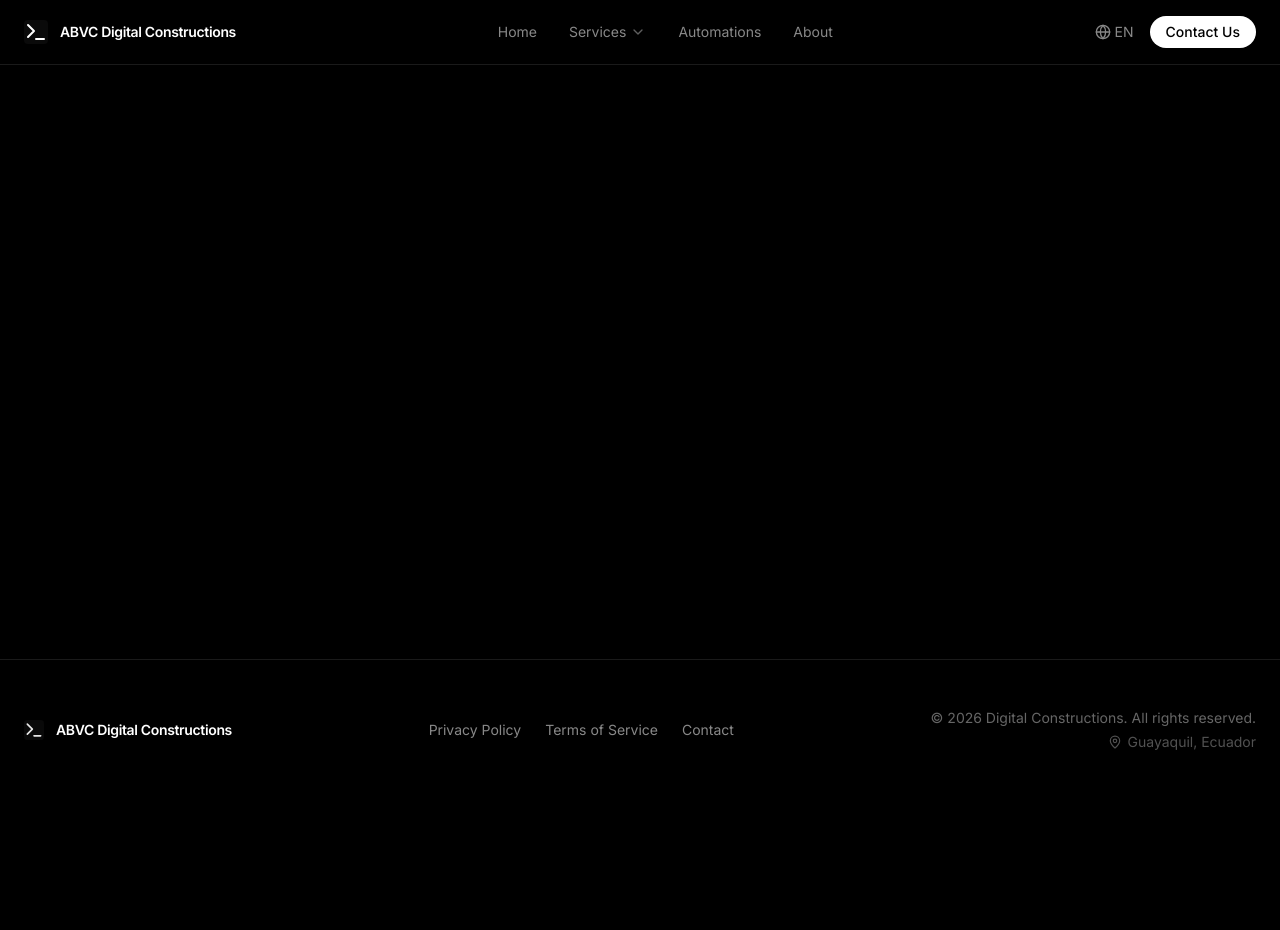
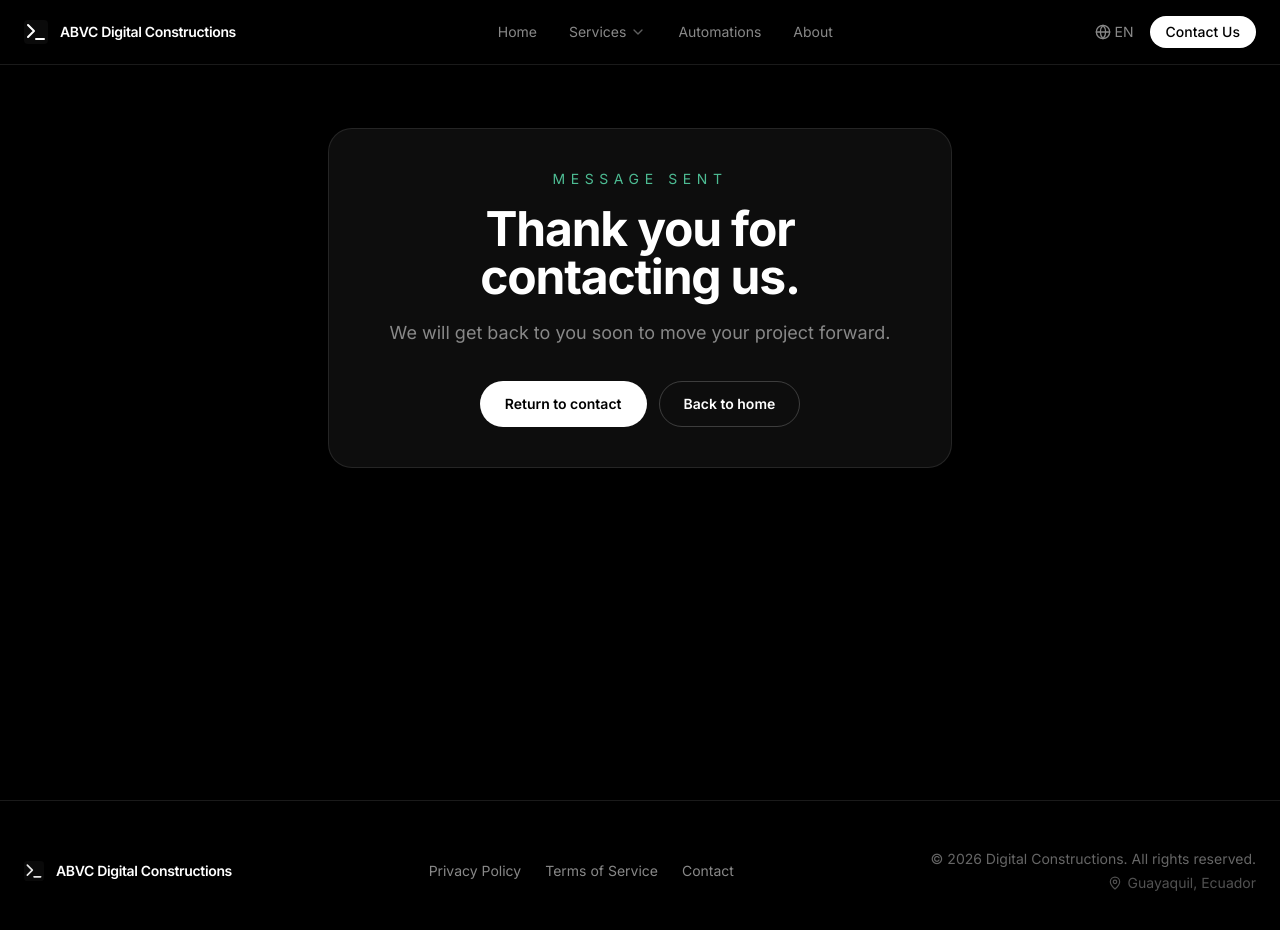
Before and after one commit to DigitalConstructions/DC-Prototype, a React (Vite) app: page /gracias in a window 1280 px wide. Shown: the top 930 px of the page. Before the commit the page ends 800 px from the top, so only its background shows below. Built offline with nearby package versions, Linux system fonts and the light colour scheme.

Commit message:
Add thank-you page and updated contact form routing

```diff
--- a/src/components/AnimatedRoutes.tsx
+++ b/src/components/AnimatedRoutes.tsx
@@ -4,6 +4,7 @@ import { AnimatePresence } from 'motion/react';
 import Home from '../pages/Home';
 import About from '../pages/About';
 import Contact from '../pages/Contact';
+import ThankYou from '../pages/ThankYou';
 import Privacy from '../pages/Privacy';
 import Terms from '../pages/Terms';
 import ServiceDetail from '../pages/ServiceDetail';
@@ -18,6 +19,7 @@ export default function AnimatedRoutes() {
         <Route path="/" element={<Home />} />
         <Route path="/about" element={<About />} />
         <Route path="/contact" element={<Contact />} />
+        <Route path="/gracias" element={<ThankYou />} />
         <Route path="/privacy" element={<Privacy />} />
         <Route path="/terms" element={<Terms />} />
         <Route path="/services/:id" element={<ServiceDetail />} />
--- a/src/i18n/locales/en.ts
+++ b/src/i18n/locales/en.ts
@@ -190,6 +190,9 @@ export const en = {
         name: "Name",
         email: "Email",
         company: "Company",
+        phone: "Phone",
+        phonePlaceholder: "Country code + number, e.g. +1 555 000 0000",
+        phoneHelp: "Include the country code first, for example +1 555 000 0000",
         message: "Message",
         prefilledMessage: "Hello, I would like to receive more information about the service: {{service}}",
         submit: "Send Message",
@@ -206,6 +209,13 @@ export const en = {
         phoneText: "Mon-Fri from 8am to 5pm.",
         phoneNumber: "+1 (555) 000-0000"
       }
+    },
+    thankYou: {
+      badge: "Message sent",
+      title: "Thank you for contacting us.",
+      subtitle: "We will get back to you soon to move your project forward.",
+      returnButton: "Return to contact",
+      homeButton: "Back to home"
     },
     serviceDetail: {
       back: "Back to Home",
--- a/src/i18n/locales/es.ts
+++ b/src/i18n/locales/es.ts
@@ -190,6 +190,9 @@ export const es = {
         name: "Nombre",
         email: "Correo Electrónico",
         company: "Empresa",
+        phone: "Teléfono",
+        phonePlaceholder: "Código de país + número, ej. +56 912 345 678",
+        phoneHelp: "Incluye el código de país al inicio, por ejemplo +56 912 345 678",
         message: "Mensaje",
         prefilledMessage: "Hola, me gustaría recibir más información sobre el servicio de: {{service}}",
         submit: "Enviar Mensaje",
@@ -206,6 +209,13 @@ export const es = {
         phoneText: "Lun-Vie de 8am a 5pm.",
         phoneNumber: "+1 (555) 000-0000"
       }
+    },
+    thankYou: {
+      badge: "Mensaje enviado",
+      title: "Gracias por contactarnos.",
+      subtitle: "Pronto nos pondremos en contacto contigo para avanzar con tu proyecto.",
+      returnButton: "Volver al contacto",
+      homeButton: "Volver al inicio"
     },
     serviceDetail: {
       back: "Volver al Inicio",
--- a/src/pages/Contact.tsx
+++ b/src/pages/Contact.tsx
@@ -35,7 +35,7 @@ export default function Contact() {
         <form
           name="contact"
           method="POST"
-          action="/contact?success=true"
+          action="/gracias"
           data-netlify="true"
           netlify-honeypot="bot-field"
           className="space-y-6"
@@ -77,6 +77,19 @@ export default function Contact() {
             />
           </div>
           <div className="space-y-2">
+            <label className="text-sm font-medium text-vercel-gray-300">{t('contact.form.phone')}</label>
+            <input
+              type="tel"
+              name="phone"
+              required
+              pattern="\+\d{1,3}[\s\d\-]{4,}$"
+              title={t('contact.form.phoneHelp')}
+              className="w-full bg-transparent border border-white/20 rounded-lg p-3 text-white focus:border-white focus:ring-1 focus:ring-white outline-none transition-all"
+              placeholder={t('contact.form.phonePlaceholder')}
+            />
+            <p className="text-xs text-vercel-gray-400">{t('contact.form.phoneHelp')}</p>
+          </div>
+          <div className="space-y-2">
             <label className="text-sm font-medium text-vercel-gray-300">{t('contact.form.message')}</label>
             <textarea
               name="message"
--- /dev/null
+++ b/src/pages/ThankYou.tsx
@@ -0,0 +1,44 @@
+import { motion } from 'motion/react';
+import { useTranslation } from 'react-i18next';
+import { Link } from 'react-router-dom';
+import { Helmet } from 'react-helmet-async';
+
+export default function ThankYou() {
+  const { t } = useTranslation();
+
+  return (
+    <main className="pt-32 pb-20 px-6 min-h-screen relative z-10 max-w-2xl mx-auto">
+      <Helmet>
+        <title>{t('thankYou.title')} | Digital Constructions</title>
+        <meta name="description" content={t('thankYou.subtitle')} />
+      </Helmet>
+      <motion.div
+        initial={{ opacity: 0, filter: 'blur(10px)', y: 20 }}
+        animate={{ opacity: 1, filter: 'blur(0px)', y: 0 }}
+        exit={{ opacity: 0, filter: 'blur(10px)', y: -20 }}
+        transition={{ duration: 0.8, ease: [0.22, 1, 0.36, 1] }}
+        className="rounded-3xl border border-white/10 bg-white/5 backdrop-blur-sm p-10 shadow-2xl shadow-black/10"
+      >
+        <div className="max-w-xl mx-auto text-center">
+          <p className="text-sm uppercase tracking-[0.4em] text-emerald-300/80 mb-4">{t('thankYou.badge')}</p>
+          <h1 className="text-4xl md:text-5xl font-bold tracking-tight mb-4 text-white">{t('thankYou.title')}</h1>
+          <p className="text-vercel-gray-400 text-lg leading-8 mb-8">{t('thankYou.subtitle')}</p>
+          <div className="inline-flex flex-col sm:flex-row gap-3 justify-center">
+            <Link
+              to="/contact"
+              className="inline-flex items-center justify-center rounded-full border border-white/20 bg-white text-black px-6 py-3 text-sm font-semibold transition hover:bg-white/90"
+            >
+              {t('thankYou.returnButton')}
+            </Link>
+            <Link
+              to="/"
+              className="inline-flex items-center justify-center rounded-full border border-white/20 bg-transparent text-white px-6 py-3 text-sm font-semibold transition hover:bg-white/5"
+            >
+              {t('thankYou.homeButton')}
+            </Link>
+          </div>
+        </div>
+      </motion.div>
+    </main>
+  );
+}
```
